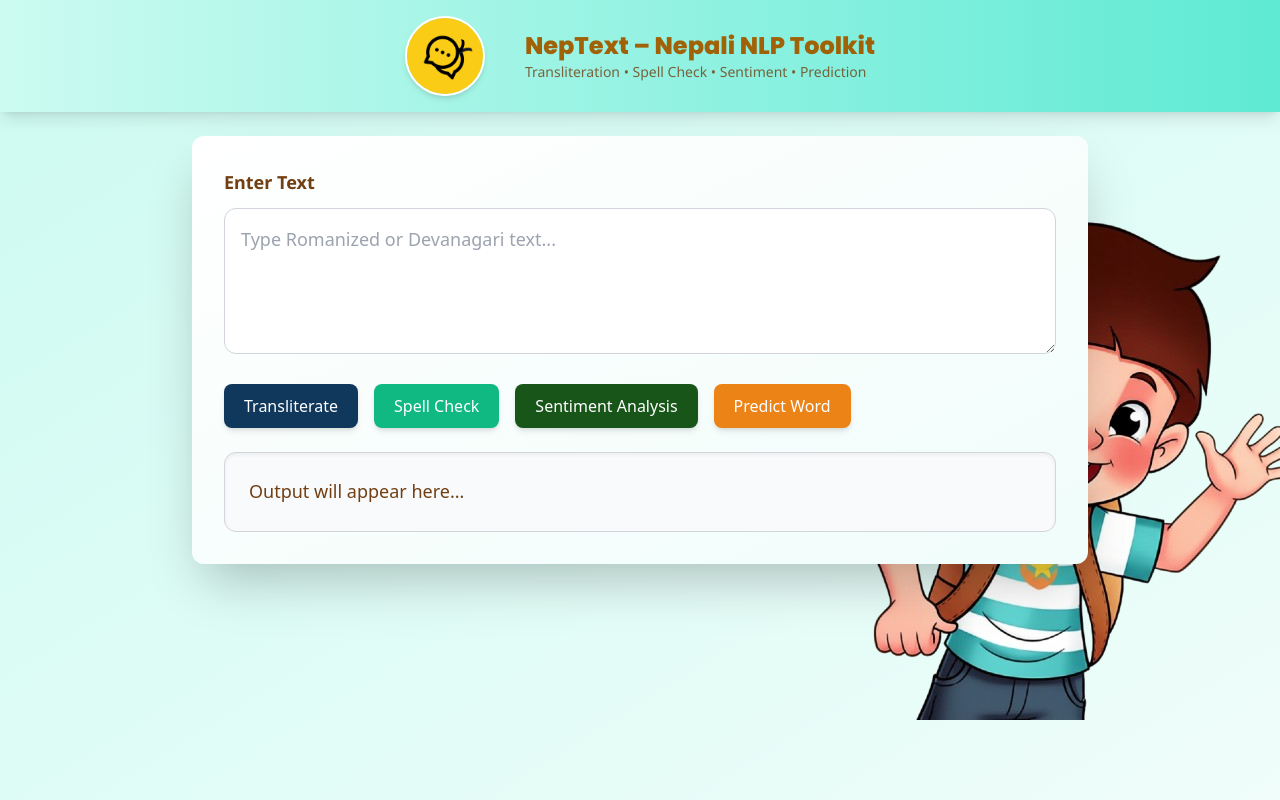
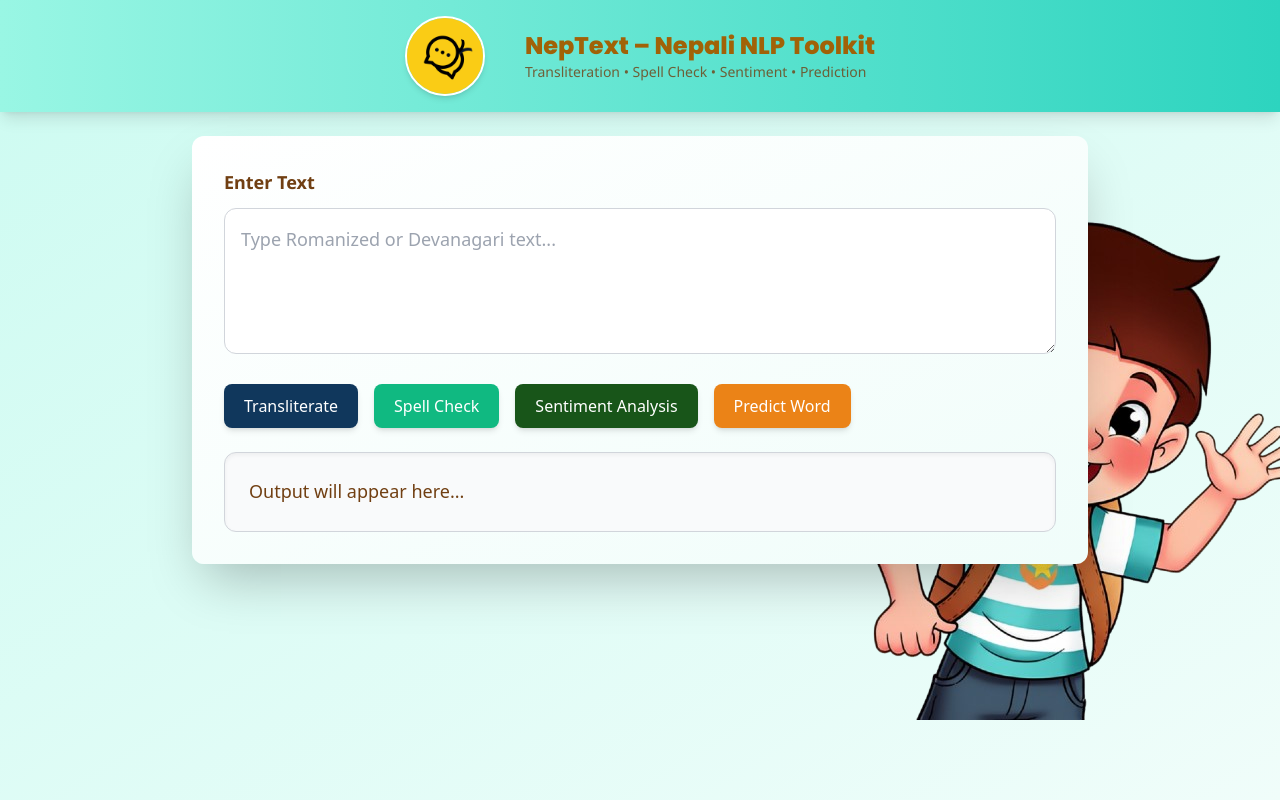
Before and after one commit to Jenisha-Stha/nep-text, a plain HTML site: page frontend/index.html in a window 1280 px wide. Shown: the top 800 px of the page. Drawn offline with nearby package versions, Linux system fonts and the light colour scheme.

Commit message:
nav color changed

```diff
--- a/frontend/index.html
+++ b/frontend/index.html
@@ -20,10 +20,10 @@
 
 
   <!-- Navbar -->
-<header class="w-full bg-gradient-to-r from-teal-100 to-teal-300 p-4 text-white shadow-lg mb-18">
+<header class="w-full bg-gradient-to-r from-teal-200 to-teal-400 p-4 text-white shadow-lg mb-18">
   <div class="flex flex-col items-center md:flex-row md:justify-center md:items-center gap-10 text-center md:text-left">
     <!-- Logo -->
-    <img src="/nep-text/frontend/images/logo.png" alt="NepText Logo" class="w-20 h-20 rounded-full border-2 border-white shadow-md">
+    <img src="/frontend/images/logo.png" alt="NepText Logo" class="w-20 h-20 rounded-full border-2 border-white shadow-md">
 
     <!-- Title + Subtitle -->
     <div>
@@ -45,7 +45,7 @@
 </div> -->
 
     <!-- Cartoon Boy -->
-  <img src="/nep-text/frontend/images/boy.png"
+  <img src="/frontend/images/boy.png"
        alt="Cartoon Boy"
        class="absolute bottom-20 -right-8 w-30 h-auto pointer-events-none select-none">
 
```
